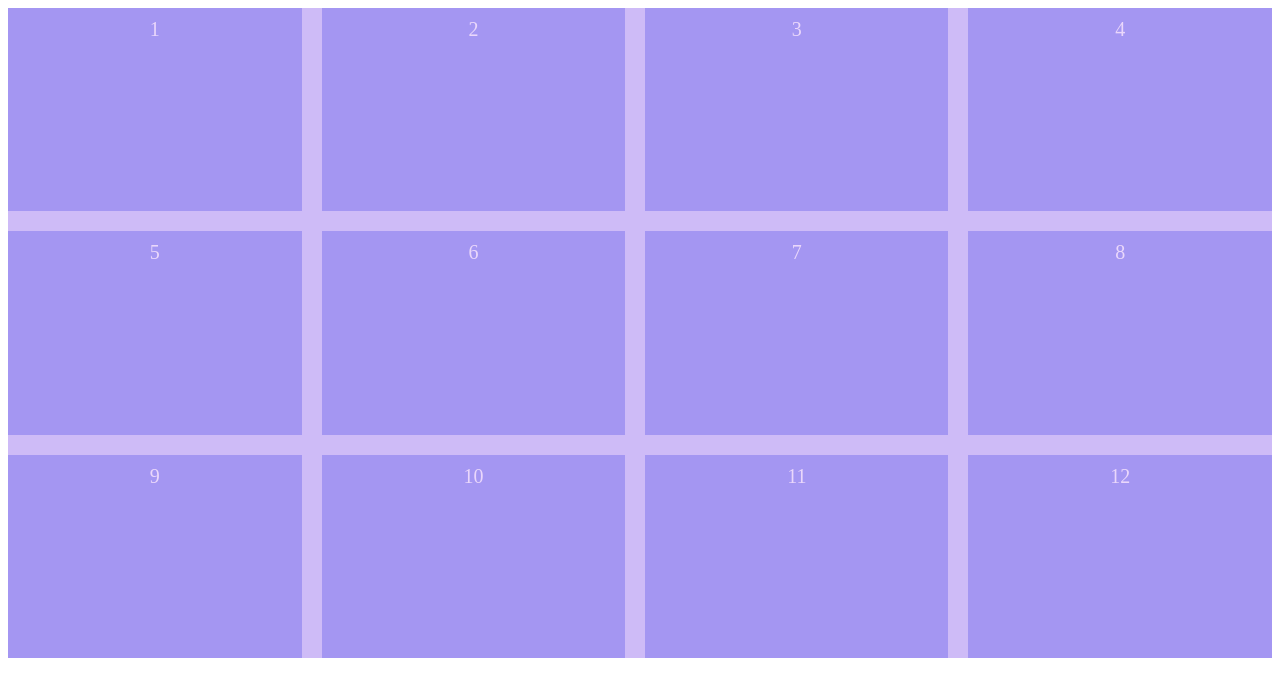
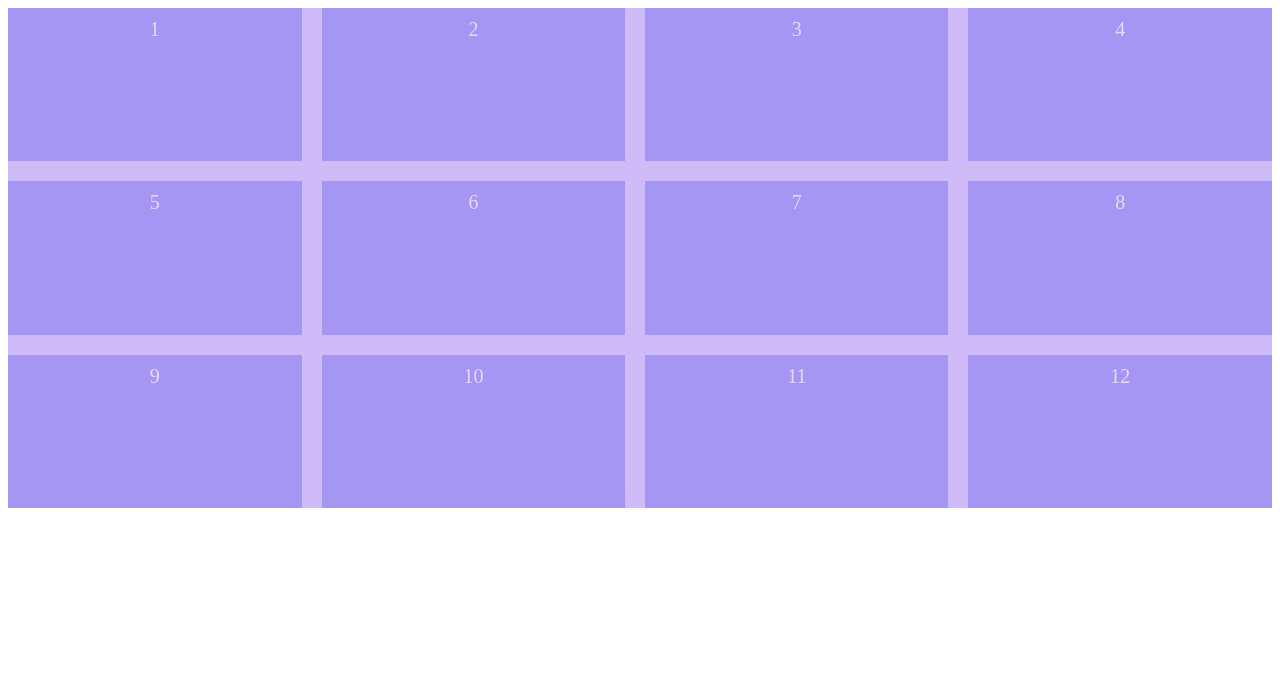
Before and after one commit to averie28/mondrian, a plain HTML site: page index.html in a window 1280 px wide. Drawn offline with Linux system fonts and the light colour scheme.

Commit message:
mondrian grid

```diff
--- a/index.html
+++ b/index.html
@@ -8,17 +8,17 @@
     <body>
     <div class="container">
         <div class="item 1">1</div>
-        <div class="item">2</div>
-        <div class="item">3</div>
-        <div class="item">4</div>
-        <div class="item">5</div>
-        <div class="item">6</div>
-        <div class="item">7</div>
-        <div class="item">8</div>
-        <div class="item">9</div>
-        <div class="item">10</div>
-        <div class="item">11</div>
-        <div class="item">12</div>
+        <div class="item 2">2</div>
+        <div class="item 3">3</div>
+        <div class="item 4">4</div>
+        <div class="item 5">5</div>
+        <div class="item 6">6</div>
+        <div class="item 7">7</div>
+        <div class="item 8">8</div>
+        <div class="item 9">9</div>
+        <div class="item 10">10</div>
+        <div class="item 11">11</div>
+        <div class="item 12">12</div>
     </div>
     </body>
 </html>
--- a/style.css
+++ b/style.css
@@ -3,7 +3,7 @@
     display: grid;
     grid-template-columns: auto auto auto auto;
     grid-gap: 20px;
-    height:650px;
+    height:500px;
 }
 .item{
     background-color: rgb(164, 150, 242);
@@ -16,3 +16,9 @@
     grid-column-start: 1;
     grid-column-end: 3;
 }
+.item6{
+    grid-row-start:2;
+    grid-row-end:4;
+    grid-column-start: 3;
+    grid-column-end: 4;
+}
```
